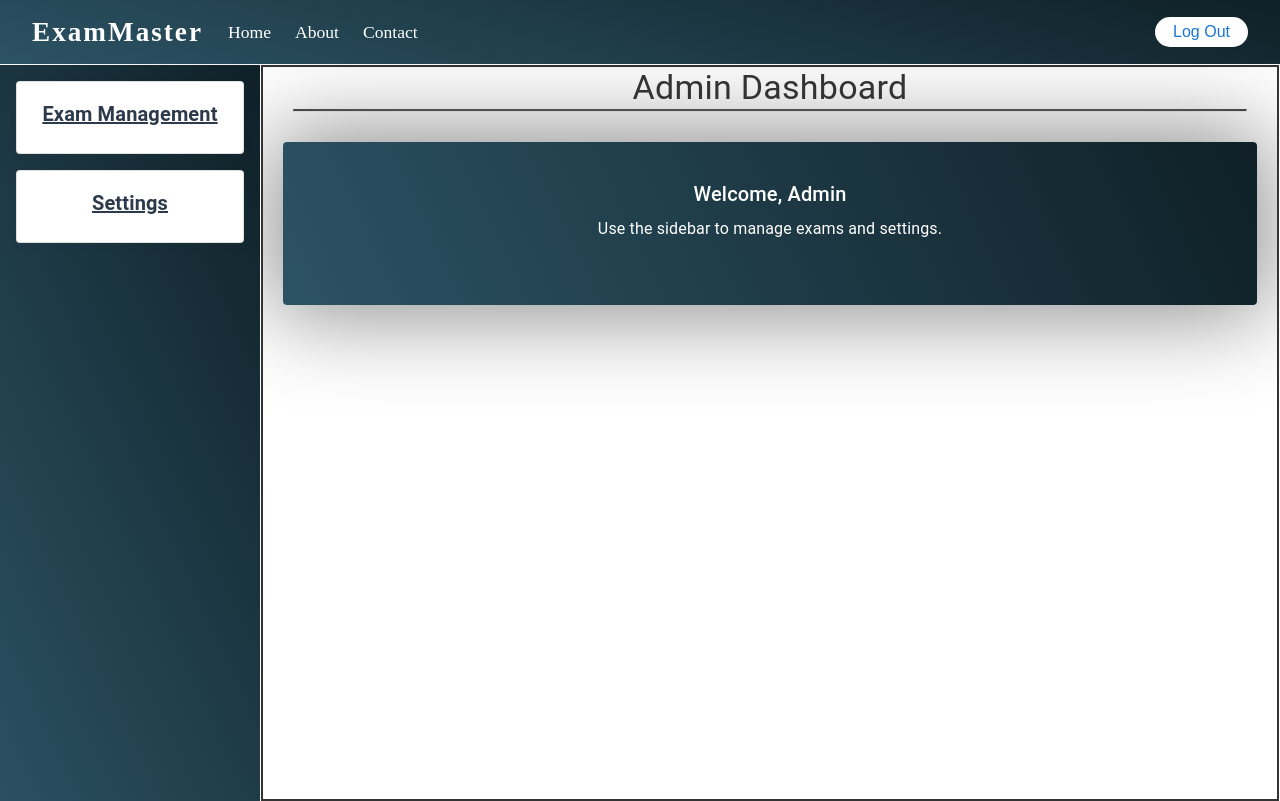
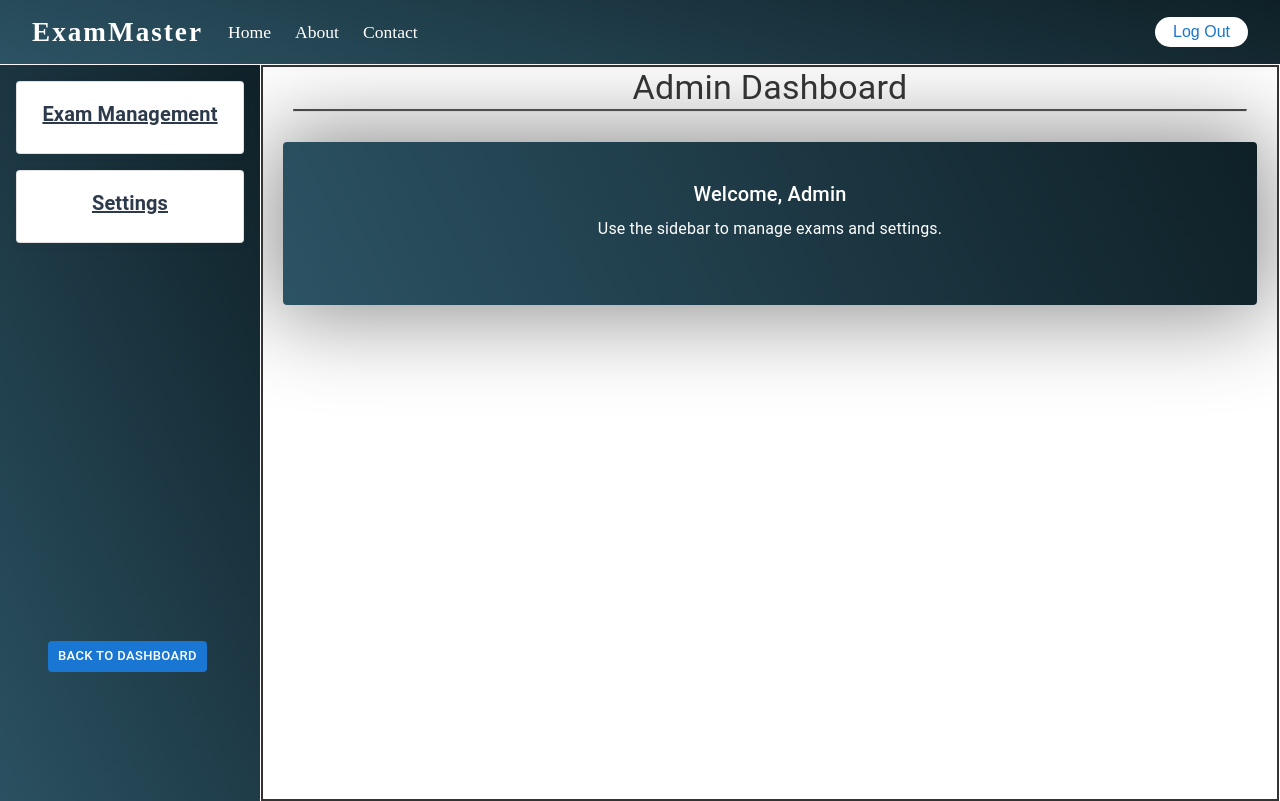
Before and after one commit to Siddharth2k14/online-exam-portal-client, a React (Vite) app: page /admin/dashboard in a window 1280 px wide. Built offline with nearby package versions, Linux system fonts and the light colour scheme; sample sign-in values are in the browser's storage.

Commit message:
Restoring the 'Home' route and add 'back to dashboard' button in the sidebar component

```diff
--- a/src/components/NavBar/NavBar.jsx
+++ b/src/components/NavBar/NavBar.jsx
@@ -98,13 +98,7 @@ const NavBar = () => {
 
           <ul className="navbar-menu">
             <li>
-              {isStudentDash ? (
-                <Link to="/student/dashboard" onClick={handleCloseMenu}>Home</Link>
-              ) : isAdminDash ? (
-                <Link to="/admin/dashboard" onClick={handleCloseMenu}>Home</Link>
-              ) : (
                 <Link to="/home" onClick={handleCloseMenu}>Home</Link>
-              )}
             </li>
             <li><Link to="/about" onClick={handleCloseMenu}>About</Link></li>
             <li><Link to="/contact" onClick={handleCloseMenu}>Contact</Link></li>
--- a/src/components/SideBar/SideBar.jsx
+++ b/src/components/SideBar/SideBar.jsx
@@ -8,6 +8,7 @@ import List from '@mui/material/List';
 import ListItem from '@mui/material/ListItem';
 import ListItemText from '@mui/material/ListItemText';
 import Typography from '@mui/material/Typography';
+import Button from '@mui/material/Button';
 import Switch from '@mui/material/Switch';
 
 //Theme Context
@@ -179,6 +180,26 @@ const SideBar = ({ onSectionSelect }) => {
                           </List>
                         </Collapse>
                     </Card>
+                    <List sx={{
+                      position: 'absolute',
+                      top: '35rem',
+                      left: '2rem',
+                    }}>
+                      <ListItem button onClick={() => onSectionSelect('Back To Dashboard')}>
+                        {/* <ListItemText primary="Back To Dashboard" /> */}
+                        <Button
+                          variant="outlined"
+                          color="primary"
+                          size="small"
+                          sx={{
+                              backgroundColor: '#1976d2', // Primary blue background
+                              color: 'white',
+                            }}
+                        >
+                          Back To Dashboard
+                        </Button>
+                      </ListItem>
+                    </List>
                 </div>
             </div>
         </div>
--- a/src/components/SideNavBar/SideNavBar.css
+++ b/src/components/SideNavBar/SideNavBar.css
@@ -134,11 +134,11 @@
 }
 
 .close-bar:first-child {
-  transform: rotate(-135deg) translate(6px, -6px);
+  transform: rotate(-45deg) translate(6px, -1px);
 }
 
 .close-bar:last-child {
-  transform: rotate(135deg) translate(6px, 6px);
+  transform: rotate(45deg) translate(6px, 1px);
 }
 
 /* Brand in Sidebar */
--- a/src/components/SideNavBar/SideNavBar.jsx
+++ b/src/components/SideNavBar/SideNavBar.jsx
@@ -84,19 +84,9 @@ const SideNavBar = (props) => {
 
                 <List className="sidebar-menu">
                     <ListItem>
-                      {props.isStudentDash ? (
-                        <Link to="/student/dashboard" onClick={handleCloseSidebar}>
-                          <ListItemText primary="Home" />
-                        </Link>
-                      ) : props.isAdminDash ? (
-                        <Link to="/admin/dashboard" onClick={handleCloseSidebar}>
-                          <ListItemText primary="Home" />
-                        </Link>
-                      ) : (
                         <Link to="/home" onClick={handleCloseSidebar}>
                           <ListItemText primary="Home" />
                         </Link>
-                      )}
                     </ListItem>
                     <ListItem>
                         <Link to="/about" onClick={handleCloseSidebar}>
```
